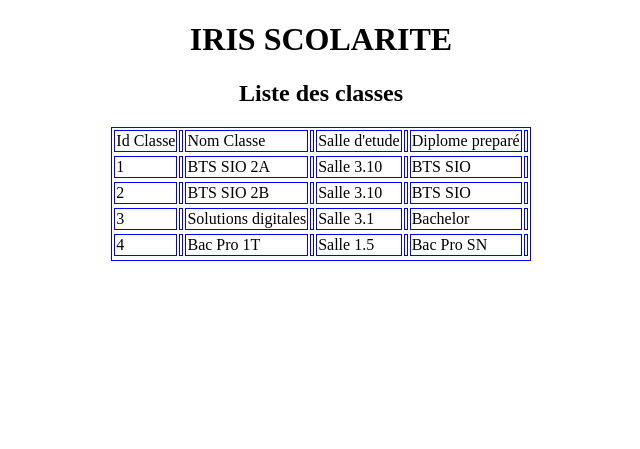
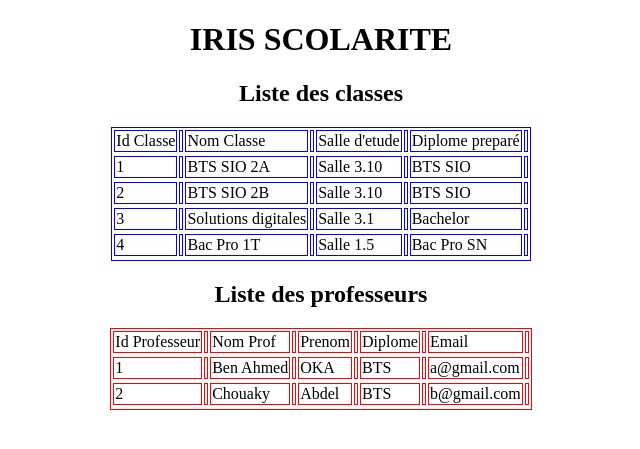
Before and after one commit to LePetitMoka/MVC, a PHP site: page / in a window 1280 px wide. Shown: the top 449 px of the page, without its empty margins (319-959 px from the left). Run offline with PHP 8.4, Linux system fonts and the light colour scheme; data comes from the database, SQL or seed files in the repository.

Commit message:
sceance 26_09_2022 modif 2

```diff
--- a/MVC_Proc/index.php
+++ b/MVC_Proc/index.php
@@ -17,6 +17,11 @@
                 $lesClasses = selectLesClasses();
                 //afficher les classes
                 require_once("vue/vue_les_classes.php");
+
+                //recuperation des professeurs
+                $lesProfesseurs = selectLesProfesseurs();
+                //afficher les professeurs
+                require_once("vue/vue_les_professeurs.php");
             ?>
     </center>
 </body>
--- /dev/null
+++ b/MVC_Proc/vue/vue_les_professeurs.php
@@ -0,0 +1,21 @@
+<h2>Liste des professeurs</h2>
+<table border = '1' bordercolor='red'>
+    <tr>
+        <td>Id Professeur<td/>
+        <td>Nom Prof<td/>
+        <td>Prenom<td/>
+        <td>Diplome<td/>
+        <td>Email<td/>
+    <tr/>
+<?php
+    foreach ($lesProfesseurs as $unProfesseur){
+        echo "<tr>";
+        echo "<td>".$unProfesseur['idprofesseur']."<td/>";
+        echo "<td>".$unProfesseur['nom']."<td/>";
+        echo "<td>".$unProfesseur['prenom']."<td/>";
+        echo "<td>".$unProfesseur['diplome']."<td/>";
+        echo "<td>".$unProfesseur['email']."<td/>";
+        echo "<tr/>";
+    }
+?>
+</table>
```
